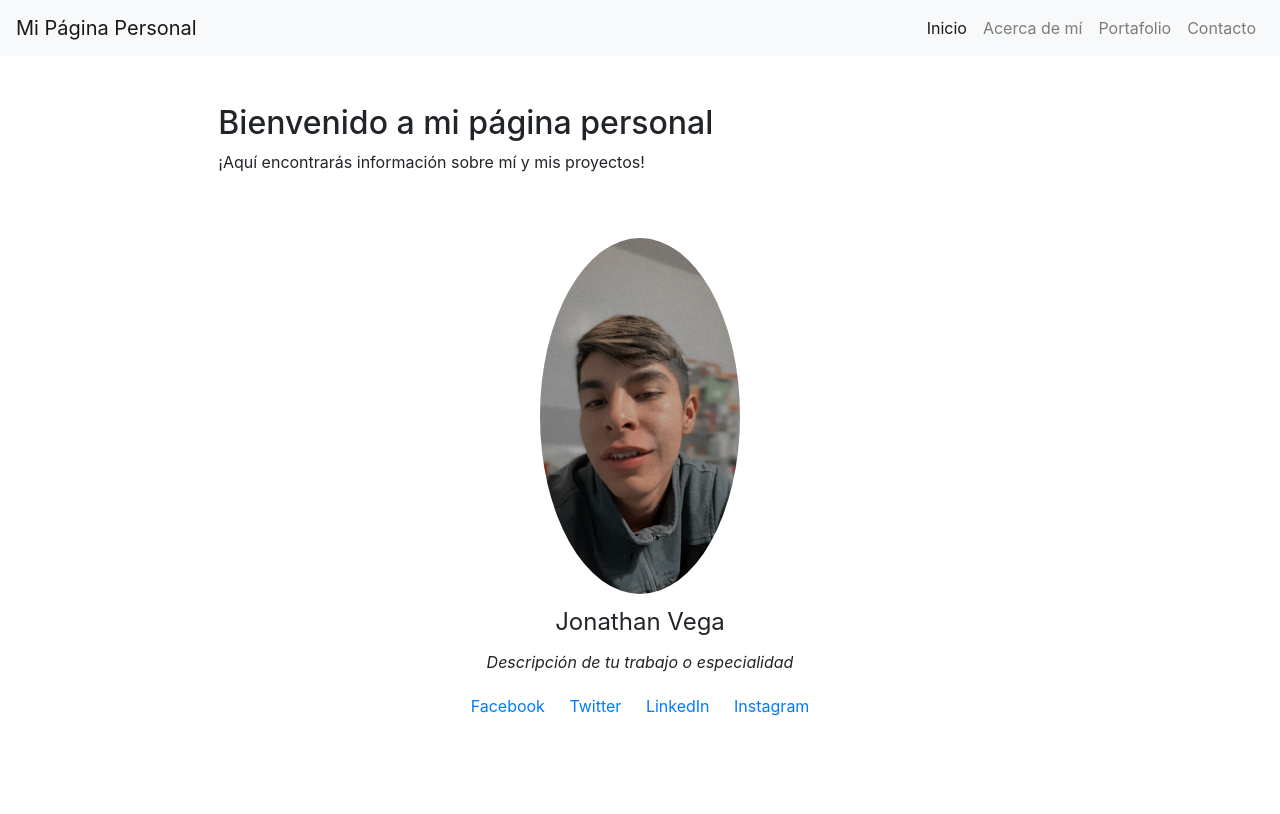
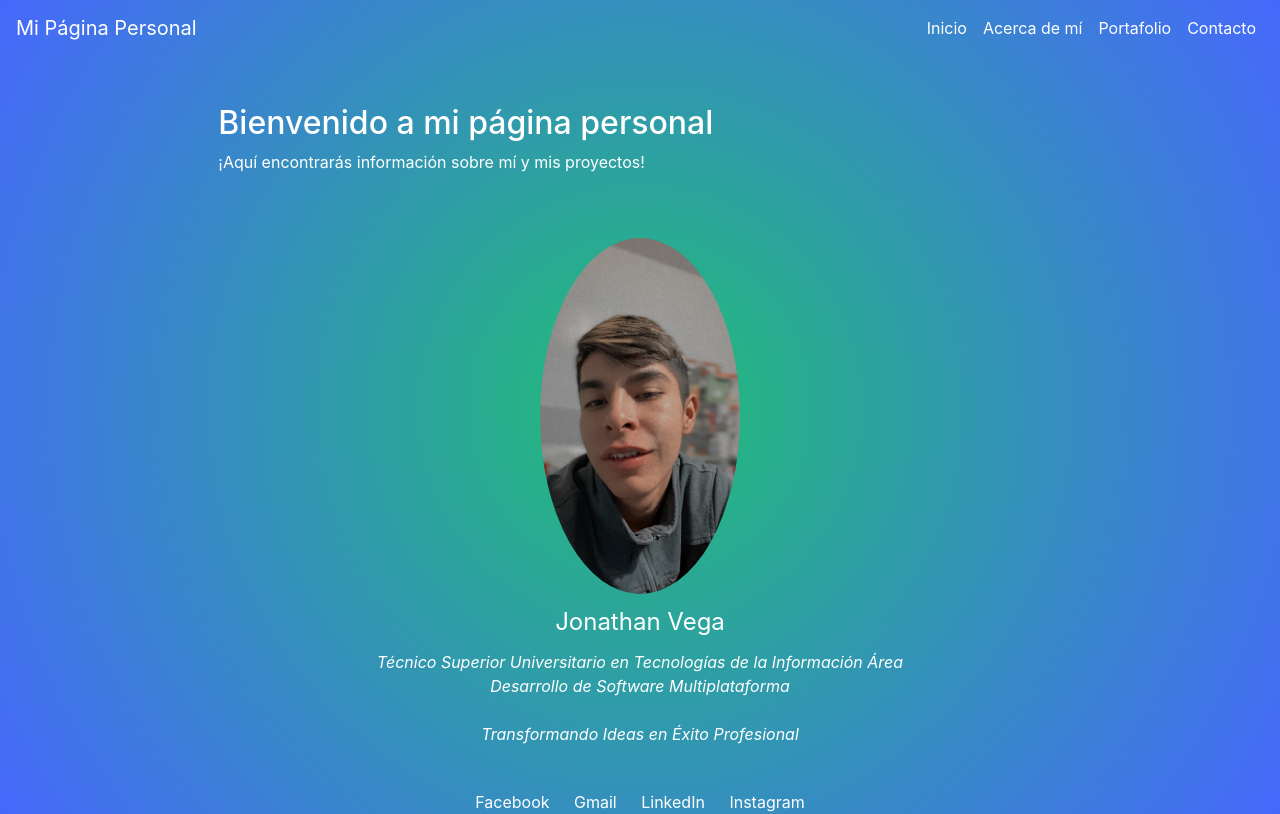
Before and after one commit to JonaVeg/Personal-web, a plain HTML site: page index.html in a window 1280 px wide. Drawn offline with nearby package versions, Linux system fonts and the light colour scheme.

Commit message:
Index.jv

```diff
--- a/index.html
+++ b/index.html
@@ -32,29 +32,34 @@
     .social-links a {
       margin: 0 10px;
     }
+    body{
+      background: rgb(33,189,116);
+      background: radial-gradient(circle, rgba(33,189,116,1) 0%, rgba(70,104,252,1) 100%);
+
+    }
   </style>
 </head>
 <body>
 
 <!-- Barra de navegación -->
-<nav class="navbar navbar-expand-lg navbar-light bg-light">
-  <a class="navbar-brand" href="#">Mi Página Personal</a>
-  <button class="navbar-toggler" type="button" data-toggle="collapse" data-target="#navbarNav" aria-controls="navbarNav" aria-expanded="false" aria-label="Toggle navigation">
+<nav class="navbar navbar-expand-lg navbar-light ">
+  <a class="navbar-brand text-white" href="#">Mi Página Personal</a>
+  <button class="navbar-toggler bg-success" type="button" data-toggle="collapse" data-target="#navbarNav" aria-controls="navbarNav" aria-expanded="false" aria-label="Toggle navigation">
     <span class="navbar-toggler-icon"></span>
   </button>
   <div class="collapse navbar-collapse" id="navbarNav">
     <ul class="navbar-nav ml-auto">
       <li class="nav-item active">
-        <a class="nav-link" href="index.html">Inicio</a>
+        <a class="nav-link text-white" href="index.html">Inicio</a>
       </li>
       <li class="nav-item">
-        <a class="nav-link" href="acerca.html">Acerca de mí</a>
+        <a class="nav-link text-white" href="acerca.html">Acerca de mí</a>
       </li>
       <li class="nav-item">
-        <a class="nav-link" href="#">Portafolio</a>
+        <a class="nav-link text-white" href="#">Portafolio</a>
       </li>
       <li class="nav-item">
-        <a class="nav-link" href="#">Contacto</a>
+        <a class="nav-link text-white" href="#">Contacto</a>
       </li>
     </ul>
   </div>
@@ -63,7 +68,7 @@
 
   <!-- Resto del contenido principal -->
   <div class="row mt-5">
-    <div class="col-md-8 offset-md-2">
+    <div class="col-md-8 offset-md-2 text-white">
       <h2>Bienvenido a mi página personal</h2>
       <p>¡Aquí encontrarás información sobre mí y mis proyectos!</p>
     </div>
@@ -80,20 +85,23 @@
         <img src="imagenes/fotos.jpg" alt="Tu foto" class="img-fluid rounded-circle" style="width: 200px;">
       </div>
       <!-- Nombre completo -->
-      <div class="full-name">
+      <div class="full-name text-white">
         Jonathan Vega
       </div>
       <!-- Título/eslogan profesional -->
-      <div class="professional-title">
-        Descripción de tu trabajo o especialidad
+      <div class="professional-title text-white">
+        Técnico Superior Universitario en Tecnologías de la Información Área Desarrollo de Software Multiplataforma
+        <br>
+        <br>
+        Transformando Ideas en Éxito Profesional
       </div>
-      <!-- Enlaces a redes sociales -->
-      <div class="social-links">
-        <a href="#">Facebook</a>
-        <a href="#">Twitter</a>
-        <a href="https://www.linkedin.com/in/jonathan-vega-562723297/">LinkedIn</a>
-        <a href="#">Instagram</a>
-        <!-- Puedes agregar más enlaces según necesites -->
+      <br>
+      <div class="social-links ">
+        <a class="text-white" href="#">Facebook</a>
+        <a class="text-white" href="#">Gmail</a>
+        <a class="text-white" href="https://www.linkedin.com/in/jonathan-vega-562723297/">LinkedIn</a>
+        <a class="text-white" href="https://www.instagram.com/jonna_veg/">Instagram</a>
+
       </div>
     </div>
   </div>
```
Also changed, not shown: acerca.html (+10 -2 lines).
